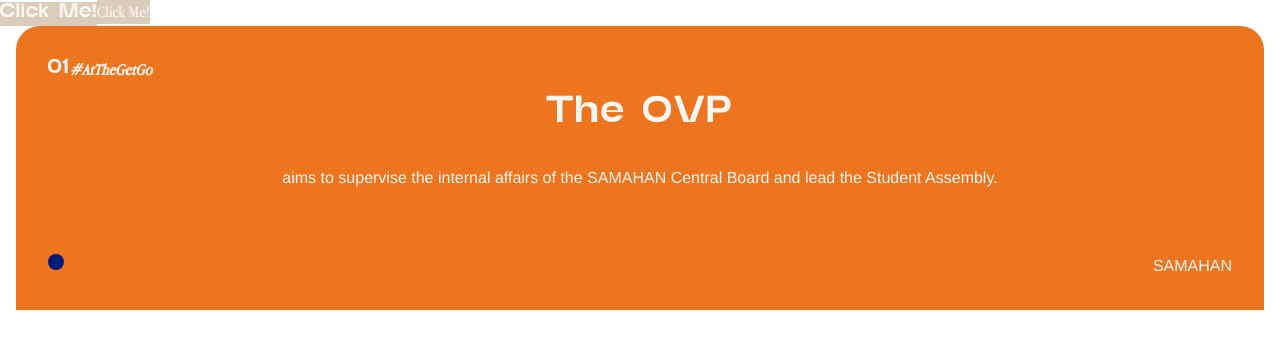
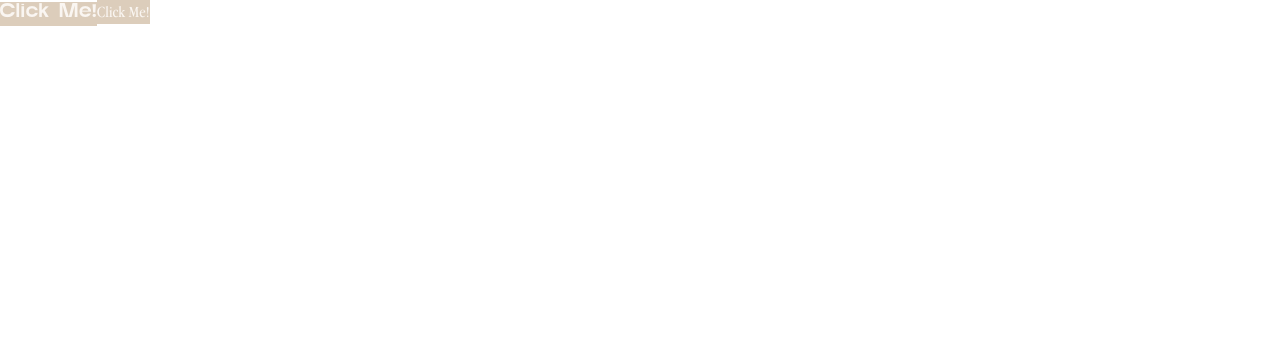
Before and after one commit to SAMAHAN-Systems-Development/samahan-at-the-get-go, a Next.js app: page / in a window 1280 px wide. Shown: the top 348 px of the page. Built offline with nearby package versions, Linux system fonts and the light colour scheme.

Commit message:
feat(OfficesDescriptionCard): eddited and fixed certain errors for the storybook file

```diff
--- a/src/components/Home/HomePage.tsx
+++ b/src/components/Home/HomePage.tsx
@@ -2,7 +2,6 @@ import type { FC } from "react";
 import React from "react";
 
 import Button from "@/components/ui/Button";
-import OfficesCardComponent from "@/components/ui/OfficesCardComponent";
 
 const HomePage: FC = () => {
   return (
@@ -19,11 +18,6 @@ const HomePage: FC = () => {
       >
         Click Me!
       </Button>
-      <OfficesCardComponent
-        officesNumber="01"
-        officesTitle="The OVP"
-        officesDescription="aims to supervise the internal affairs of the SAMAHAN Central Board and lead the Student Assembly."
-      />
     </>
   );
 };
```
Also changed, not shown: 1 other file (tests, documents, lock files or other folders).
